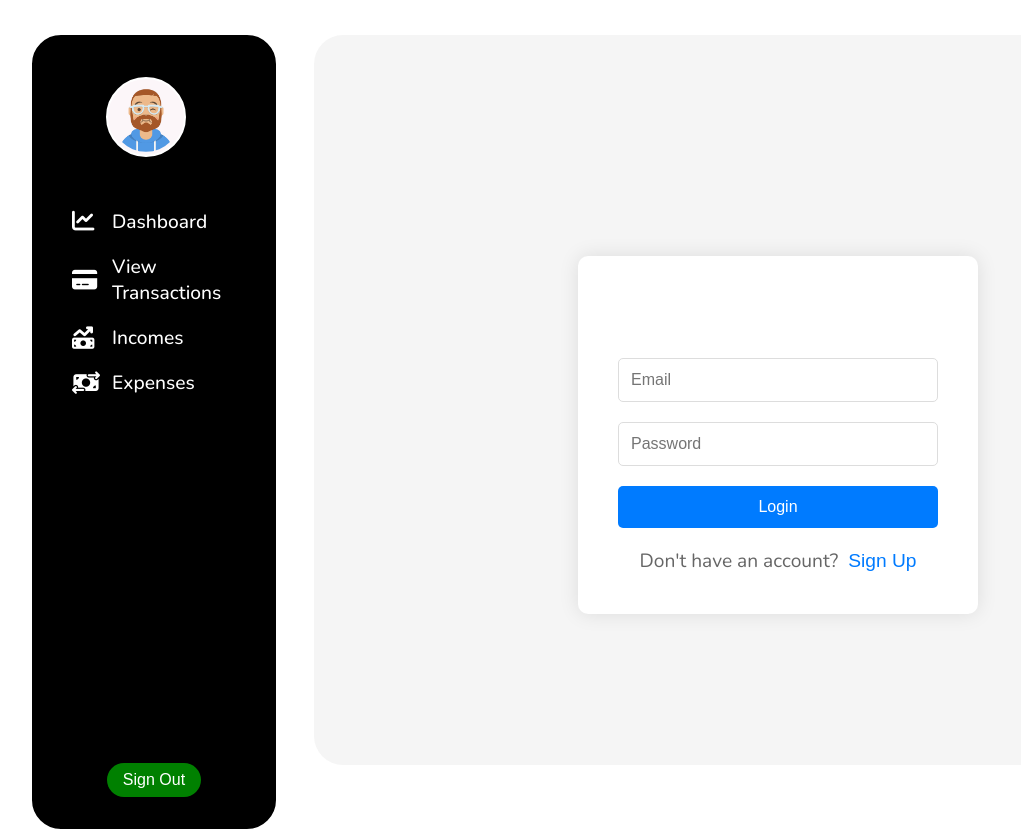
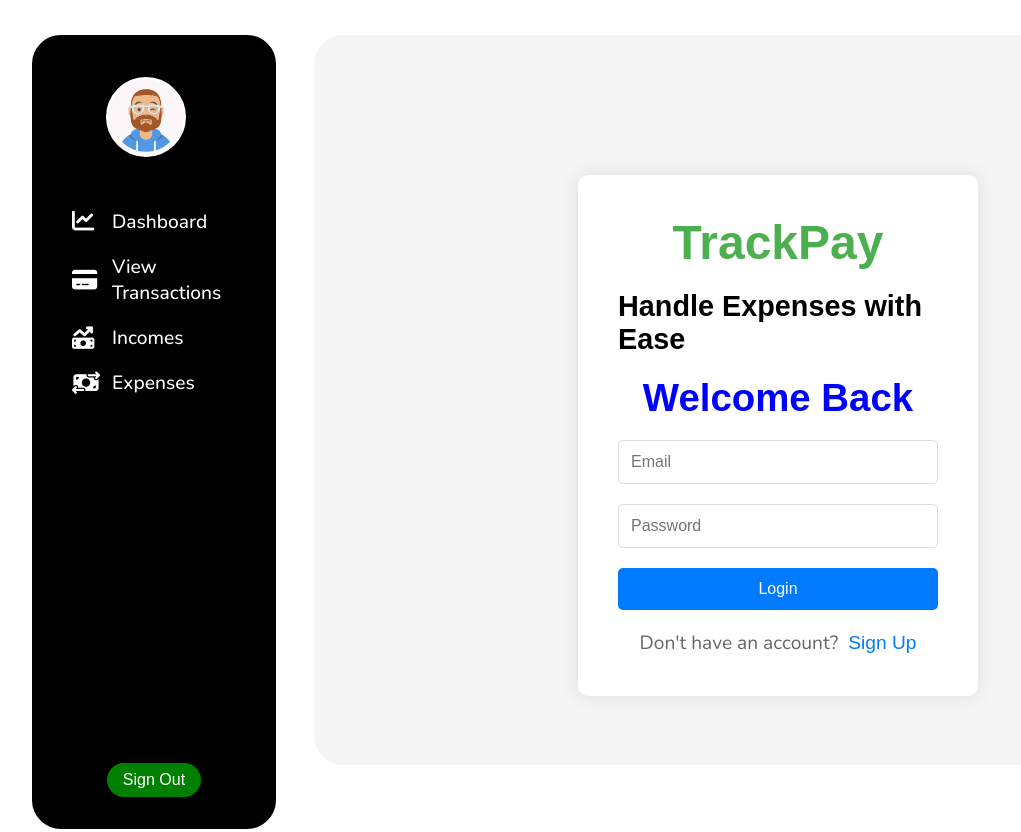
Before and after one commit to fahmmin/expensetrackerapp, a React (Create React App) app in the folder frontend/: page / in a window 1280 px wide. Shown: the whole page, without its empty margins (3-1024 px from the left). Built offline with nearby package versions, Linux system fonts and the light colour scheme; no server answers.

Commit message:
Update landing.css and landing.js

```diff
--- a/frontend/src/Components/Landing/landing.css
+++ b/frontend/src/Components/Landing/landing.css
@@ -2,6 +2,35 @@
   max-width: 1200px;
   margin: 0 auto;
   padding: 20px;
+}
+
+.trackpay-heading1 {
+  font-size: 2.5em;
+  color: #4CAF50;
+  /* Green color */
+  text-align: center;
+  margin-bottom: 20px;
+  font-family: 'Arial', sans-serif;
+  font-weight: 700;
+}
+
+.trackpay-heading {
+  font-size: 1.5em;
+  color: #000000;
+
+  margin-bottom: 20px;
+  font-family: 'Arial', sans-serif;
+  font-weight: bold;
+}
+
+.welcome_sign {
+  font-size: 2em;
+  color: #0000ff;
+  /* Black color */
+  text-align: center;
+  margin-bottom: 20px;
+  font-family: 'Arial', sans-serif;
+  font-weight: bold;
 }
 
 .landing-header {
@@ -56,7 +85,7 @@
 .feature-card {
   padding: 20px;
   border-radius: 8px;
-  box-shadow: 0 2px 4px rgba(0,0,0,0.1);
+  box-shadow: 0 2px 4px rgba(0, 0, 0, 0.1);
 }
 
 .cta-section {
--- a/frontend/src/Components/Landing/landing.js
+++ b/frontend/src/Components/Landing/landing.js
@@ -55,7 +55,10 @@ const Landing = () => {
   return (
     <div className="auth-container">
       <div className="auth-box">
-        <h2>{isLogin ? 'Welcome Back' : 'Create Account'}</h2>
+      <h1 className="trackpay-heading1">TrackPay</h1>
+      <h1 className="trackpay-heading">Handle Expenses with Ease</h1>
+      <h2 className='welcome_sign'>{isLogin ? 'Welcome Back' : 'Create Account'}</h2>
+
 
         {error && <div className="error-message">{error}</div>}
 
```
